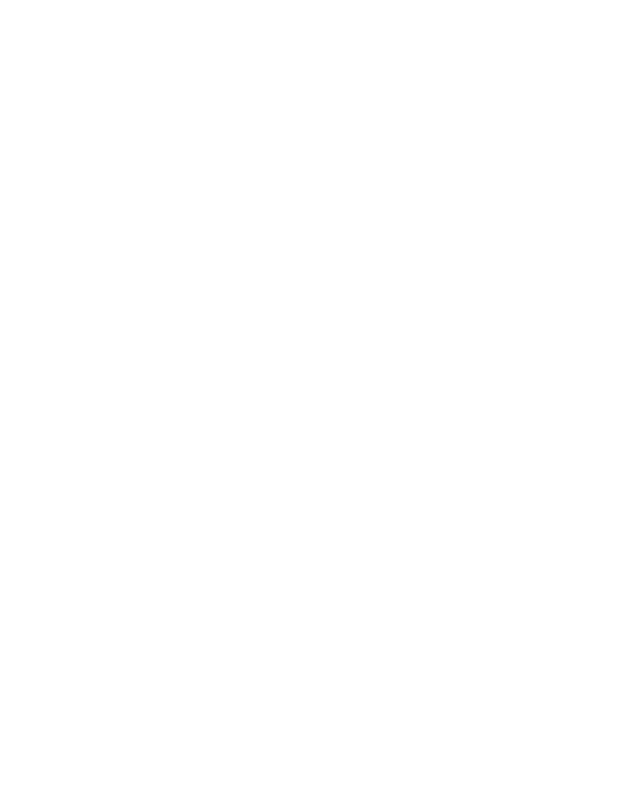
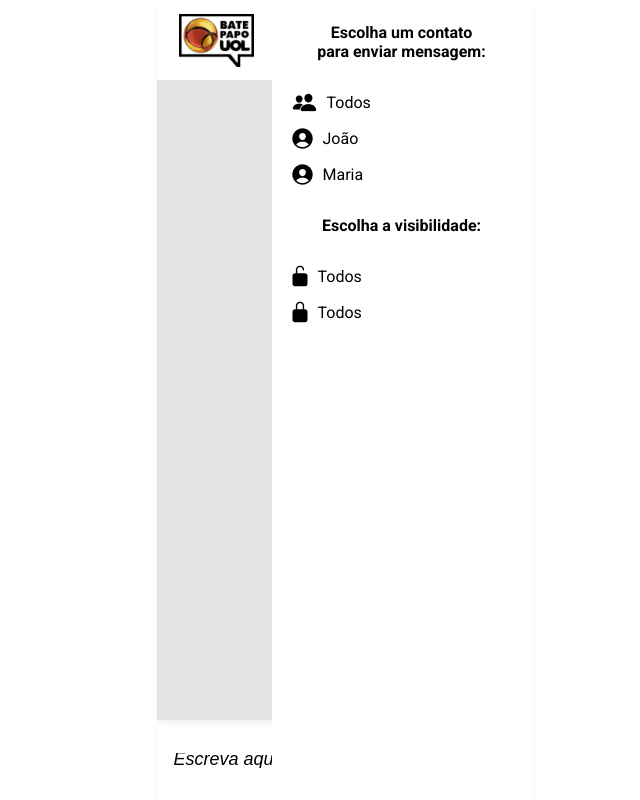
Before and after one commit to Bernardo-Rodrigues/bate-papo-uol, a plain HTML site: page index.html in a window 1280 px wide. Shown: the whole page, without its empty margins (296-936 px from the left). Drawn offline with Linux system fonts and the light colour scheme.

Commit message:
Layout parcialmente pronto

```diff
--- a/assets/css/style.css
+++ b/assets/css/style.css
@@ -0,0 +1,149 @@
+*{
+    margin: 0;
+    padding: 0;
+    box-sizing: border-box;
+}
+body{
+    width: 375px;
+    margin: 0 auto;
+
+    font-family: 'Roboto', sans-serif;
+}
+ul{
+    list-style: none;
+}
+.input-screen{
+    height: 100vh;
+    justify-content: flex-start;
+}
+.input-screen img{
+    margin-top: 72px;
+
+}
+.input-screen input{
+    margin-top: 94px;
+
+    background: #FFFFFF;
+    border: 1px solid #D7D7D7;
+    border-radius: 4px;
+
+    text-align: center;
+    color: #AEAEAE;
+
+    height: 54px;
+    width: 261px;
+
+    outline: 0;
+}
+.input-screen input::placeholder{
+    font-size: 18px;
+    line-height: 25px;
+    color: #AEAEAE;
+
+}
+.input-screen button{
+    margin-top: 94px;
+
+    width: 109px;
+    height: 45px;
+
+    color: #696969;
+    font-size: 18px;
+    line-height: 25px;
+
+    background: #E7E7E7;
+    border-radius: 9px;
+    border: 0;
+}
+.main-screen{
+    height: 100vh;
+
+    position: relative;
+}
+header{
+    justify-content: space-between;
+
+    height: 80px;
+
+    padding: 0 22px;
+    box-shadow: 0px 4px 6px rgba(0, 0, 0, 0.05);
+}
+main{
+    background-color: #E5E5E5;
+
+    height: calc(100vh - 160px);
+
+    box-shadow: 0px 4px 6px rgba(0, 0, 0, 0.05);
+}
+.input-message{
+    position: fixed;
+    bottom: 0;
+
+    width: 375px;
+    height: 80px;
+
+    padding: 0 17px;
+
+    box-shadow: 0px 4px 6px rgba(0, 0, 0, 0.05);
+}
+.input-message input{
+    border: 0;
+    outline: 0;
+}
+.input-message input::placeholder{
+    font-size: 18px;
+    line-height: 21px;
+    color: #000000;
+    font-style: italic;
+}
+.menu{
+    position: absolute;
+    top: 0;
+    right: 0;
+
+    background: #fff;
+    height: 100vh;
+    width: 260px;
+}
+.menu .title-contacts,
+.menu .title-visibility{
+    text-align: center;
+    font-size: 16px;
+    line-height: 19px;
+    font-weight: bold;
+
+    height: 84px;
+}
+.menu .title-visibility{
+    height: 66px;
+}
+.options li{
+    height: 36px;
+    align-content: center;
+}
+.options li img{
+    padding: 0 10px 0 20px;
+}
+
+
+
+input:focus::-webkit-input-placeholder{
+    color: transparent;
+}
+.flex{
+    display: flex;
+    justify-content: center;
+    align-items: center;
+}
+.column{
+    flex-direction: column;
+}
+.space-between{
+    justify-content: space-between;
+}
+.flex-start{
+    justify-content: flex-start;
+}
+.none{
+    display: none;
+}
--- a/assets/js/script.js
+++ b/assets/js/script.js
@@ -0,0 +1,7 @@
+let inputScreen = document.querySelector(".input-screen")
+
+function enter(){
+    inputScreen.classList.add("none")
+
+
+}
--- a/index.html
+++ b/index.html
@@ -6,8 +6,49 @@
         <title>Bate-Papo UOL</title>
         <link rel="stylesheet" href="assets/css/style.css">
         <script defer src="assets/js/script.js"></script>
+        <link rel="preconnect" href="https://fonts.googleapis.com">
+        <link rel="preconnect" href="https://fonts.gstatic.com" crossorigin>
+        <link href="https://fonts.googleapis.com/css2?family=Roboto:ital,wght@0,400;0,700;1,400&display=swap" rel="stylesheet">
     </head>
     <body>
+        <div class="input-screen flex column none">
+            <img src="assets/media/logo 2.png" alt="Logo UOL">
+            <input type="text" placeholder="Digite seu nome">
+            <button onclick="enter()">Entrar</button>
+        </div>
+        <div class="main-screen">
+            <header class="flex space-between">
+                <img src="assets/media/logo 1.png" alt="Logo UOL">
+                <img src="assets/media/peopleIcon.png" alt="People icon">
+            </header>
+            <main>
 
+            </main>
+            <div class="input-message flex space-between">
+                <input type="text" placeholder="Escreva aqui...">
+                <img src="assets/media/airplaneIcon.png" alt="Airplane icon">
+            </div>
+            <div class="menu">
+                <h2 class="title-contacts flex">
+                    Escolha um contato<br>para enviar mensagem:
+                </h2>
+                <nav class="options">
+                    <ul>
+                        <li class="flex flex-start"><img src="assets/media/smallPeopleIcon.png" alt="">Todos</li>
+                        <li class="flex flex-start"><img src="assets/media/userIcon.png" alt="">João</li>
+                        <li class="flex flex-start"><img src="assets/media/userIcon.png" alt="">Maria</li>
+                    </ul>
+                </nav>
+                <h2 class="title-visibility flex">
+                    Escolha a visibilidade:
+                </h2>
+                <nav class="options">
+                    <ul>
+                        <li class="flex flex-start"><img src="assets/media/publicIcon.png" alt="">Todos</li>
+                        <li class="flex flex-start"><img src="assets/media/privateIcon.png" alt="">Todos</li>
+                    </ul>
+                </nav>
+            </div>
+        </div>
     </body>
 </html>
```
Also changed, not shown: assets/media/airplaneIcon.png (added), assets/media/logo 1.png (added), assets/media/peopleIcon.png (added), assets/media/privateIcon.png (added), assets/media/publicIcon.png (added), assets/media/smallPeopleIcon.png (added), assets/media/userIcon.png (added).
